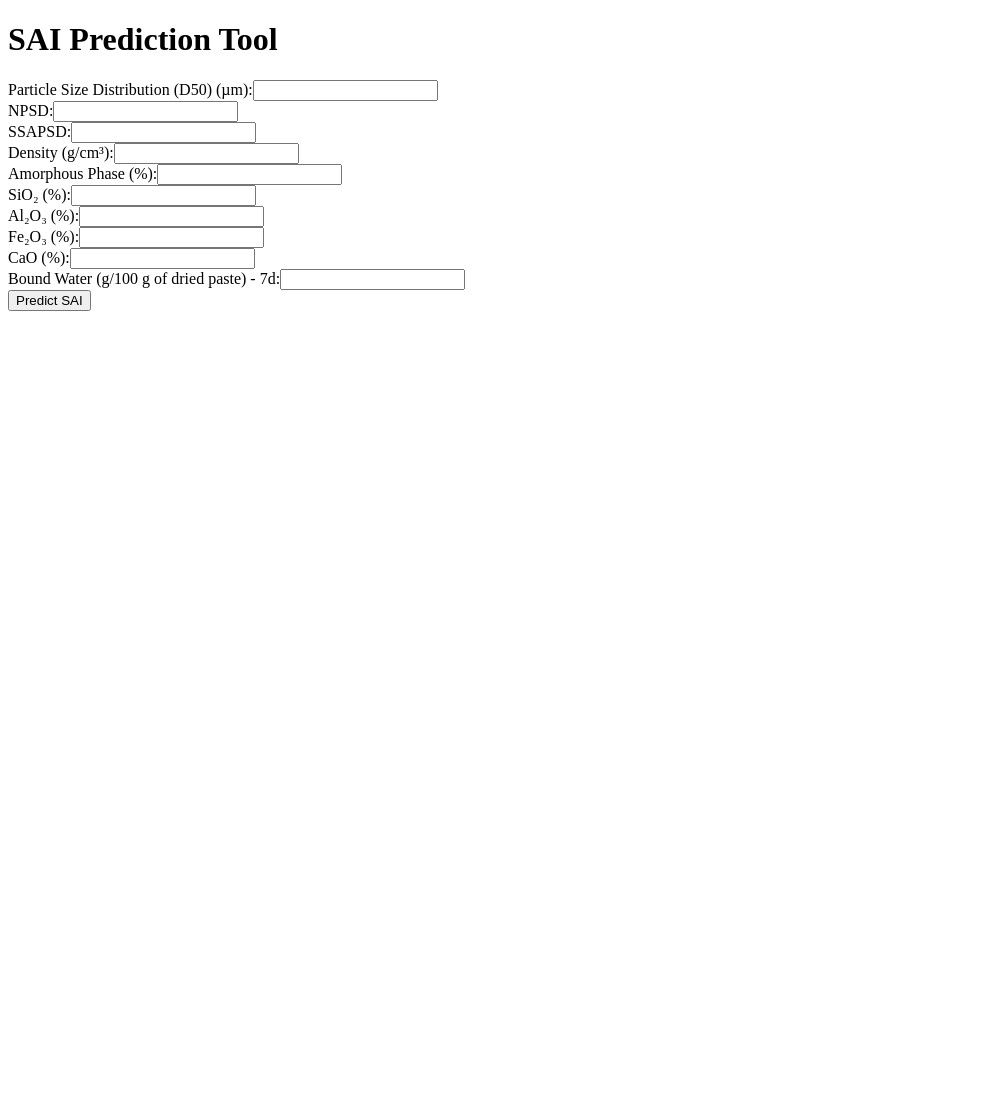
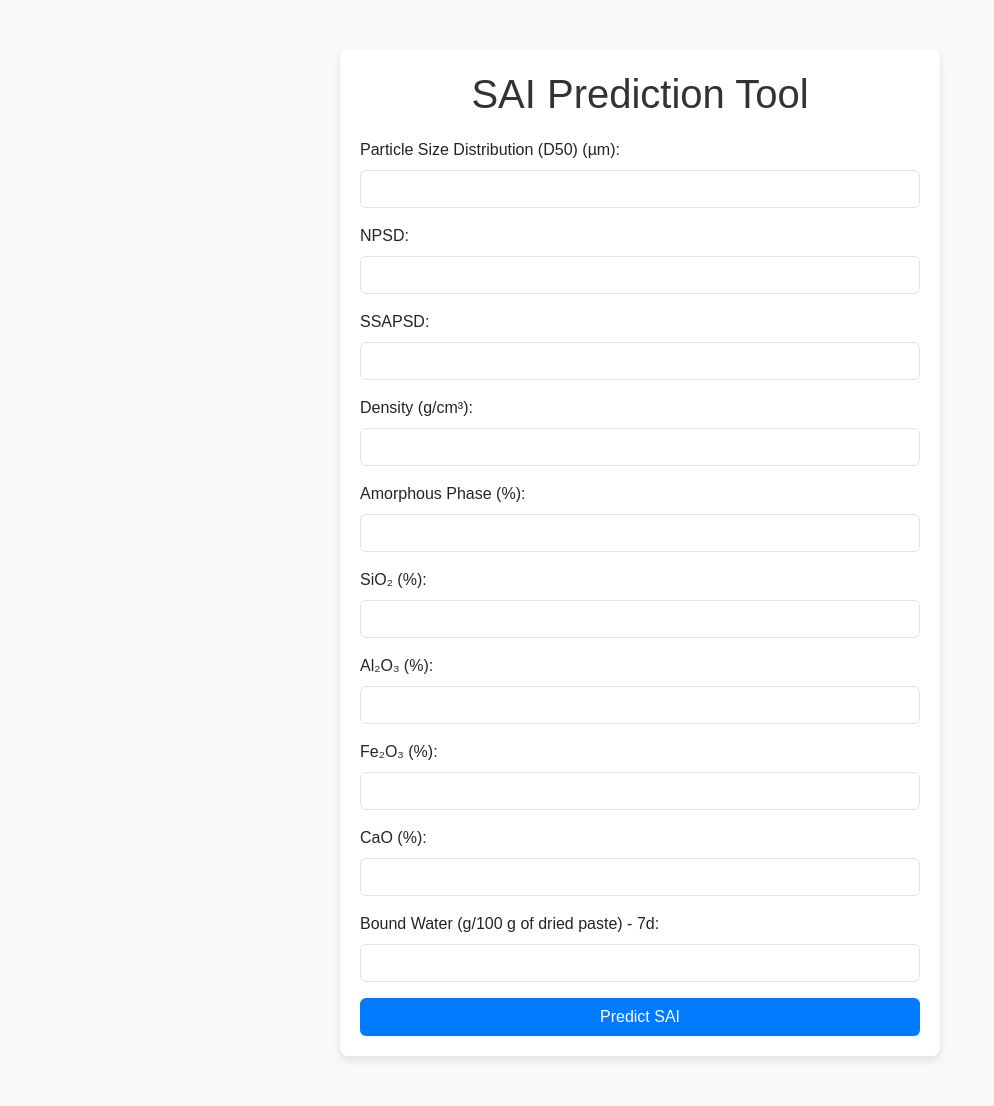
Before and after one commit to cpburbanog/scmdemo, a Flask app: page / in a window 1280 px wide. Shown: the whole page, without its empty margins (0-994 px from the left). Before the commit the page ends 311 px from the top, so only its background shows below. Run offline with Flask 3, Linux system fonts and the light colour scheme.

Commit message:
Update index.html

```diff
--- a/templates/index.html
+++ b/templates/index.html
@@ -3,28 +3,94 @@
 <head>
     <meta charset="UTF-8">
     <meta name="viewport" content="width=device-width, initial-scale=1.0">
-    <title>SAI Simulation</title>
+    <title>SAI Prediction Tool</title>
+    <!-- Bootstrap CSS -->
+    <link href="https://cdn.jsdelivr.net/npm/bootstrap@5.3.2/dist/css/bootstrap.min.css" rel="stylesheet">
+    <style>
+        body {
+            background-color: #f8f9fa;
+            font-family: Arial, sans-serif;
+        }
+        .container {
+            max-width: 600px;
+            margin: 50px auto;
+            background: #ffffff;
+            border-radius: 8px;
+            padding: 20px;
+            box-shadow: 0 4px 8px rgba(0, 0, 0, 0.1);
+        }
+        .btn-custom {
+            background-color: #007bff;
+            color: #ffffff;
+        }
+        .btn-custom:hover {
+            background-color: #0056b3;
+            color: #ffffff;
+        }
+        h1 {
+            text-align: center;
+            color: #333333;
+            margin-bottom: 20px;
+        }
+    </style>
 </head>
 <body>
-    <h1>SAI Prediction Tool</h1>
-    <form method="POST">
-        <label>Particle Size Distribution (D50) (µm):</label><input type="number" step="0.01" name="psd_d50" required><br>
-        <label>NPSD:</label><input type="number" step="0.01" name="n_psd" required><br>
-        <label>SSAPSD:</label><input type="number" step="0.01" name="ssa_psd" required><br>
-        <label>Density (g/cm³):</label><input type="number" step="0.01" name="density" required><br>
-        <label>Amorphous Phase (%):</label><input type="number" step="0.01" name="amorphous_phase" required><br>
-        <label>SiO₂ (%):</label><input type="number" step="0.01" name="sio2" required><br>
-        <label>Al₂O₃ (%):</label><input type="number" step="0.01" name="al2o3" required><br>
-        <label>Fe₂O₃ (%):</label><input type="number" step="0.01" name="fe2o3" required><br>
-        <label>CaO (%):</label><input type="number" step="0.01" name="cao" required><br>
-        <label>Bound Water (g/100 g of dried paste) - 7d:</label><input type="number" step="0.01" name="bound_water" required><br>
-        <button type="submit">Predict SAI</button>
-    </form>
+    <div class="container">
+        <h1>SAI Prediction Tool</h1>
+        <form method="POST">
+            <div class="mb-3">
+                <label class="form-label">Particle Size Distribution (D50) (µm):</label>
+                <input type="number" step="0.01" class="form-control" name="psd_d50" required>
+            </div>
+            <div class="mb-3">
+                <label class="form-label">NPSD:</label>
+                <input type="number" step="0.01" class="form-control" name="n_psd" required>
+            </div>
+            <div class="mb-3">
+                <label class="form-label">SSAPSD:</label>
+                <input type="number" step="0.01" class="form-control" name="ssa_psd" required>
+            </div>
+            <div class="mb-3">
+                <label class="form-label">Density (g/cm³):</label>
+                <input type="number" step="0.01" class="form-control" name="density" required>
+            </div>
+            <div class="mb-3">
+                <label class="form-label">Amorphous Phase (%):</label>
+                <input type="number" step="0.01" class="form-control" name="amorphous_phase" required>
+            </div>
+            <div class="mb-3">
+                <label class="form-label">SiO₂ (%):</label>
+                <input type="number" step="0.01" class="form-control" name="sio2" required>
+            </div>
+            <div class="mb-3">
+                <label class="form-label">Al₂O₃ (%):</label>
+                <input type="number" step="0.01" class="form-control" name="al2o3" required>
+            </div>
+            <div class="mb-3">
+                <label class="form-label">Fe₂O₃ (%):</label>
+                <input type="number" step="0.01" class="form-control" name="fe2o3" required>
+            </div>
+            <div class="mb-3">
+                <label class="form-label">CaO (%):</label>
+                <input type="number" step="0.01" class="form-control" name="cao" required>
+            </div>
+            <div class="mb-3">
+                <label class="form-label">Bound Water (g/100 g of dried paste) - 7d:</label>
+                <input type="number" step="0.01" class="form-control" name="bound_water" required>
+            </div>
+            <button type="submit" class="btn btn-custom w-100">Predict SAI</button>
+        </form>
 
-    {% if prediction_28 and prediction_90 %}
-    <h2>Predictions:</h2>
-    <p>SAI (28 days): {{ prediction_28 }} %</p>
-    <p>SAI (90 days): {{ prediction_90 }} %</p>
-    {% endif %}
+        {% if prediction_28 and prediction_90 %}
+        <div class="mt-4">
+            <h3>Predictions:</h3>
+            <p><strong>SAI (28 days):</strong> {{ prediction_28 }} %</p>
+            <p><strong>SAI (90 days):</strong> {{ prediction_90 }} %</p>
+        </div>
+        {% endif %}
+    </div>
+
+    <!-- Bootstrap JS -->
+    <script src="https://cdn.jsdelivr.net/npm/bootstrap@5.3.2/dist/js/bootstrap.bundle.min.js"></script>
 </body>
 </html>
```
